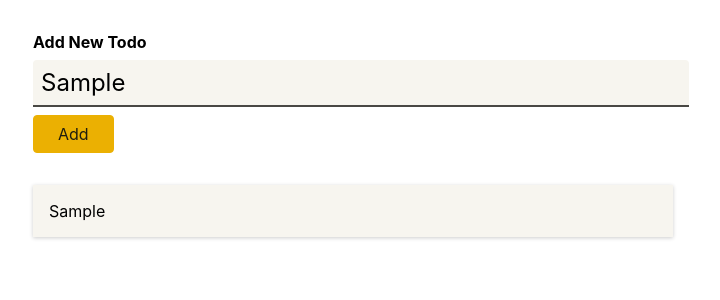
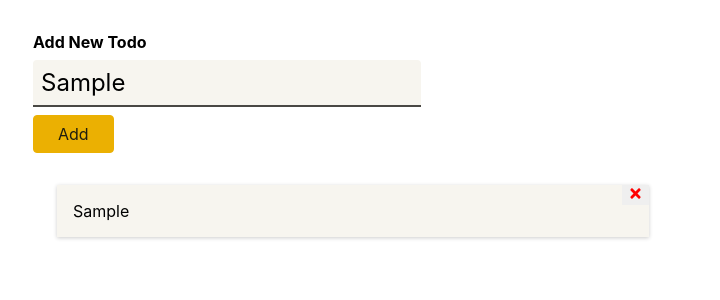
Before and after one commit to Babatunde-Segun/todo-app-, a React (Create React App) app: page / in a window 1280 px wide. Both pictures are taken after typing "Sample" into the empty fields and a click on the button "Add". Shown: the top 300 px of the page, without its empty margins (287-1007 px from the left). Built offline with nearby package versions, Linux system fonts and the light colour scheme.

Commit message:
ready for deployment

```diff
--- a/package.json
+++ b/package.json
@@ -10,6 +10,7 @@
     "@types/node": "^16.18.94",
     "@types/react": "^18.2.74",
     "@types/react-dom": "^18.2.23",
+    "framer-motion": "^11.0.28",
     "react": "^18.2.0",
     "react-dom": "^18.2.0",
     "react-scripts": "5.0.1",
--- /dev/null
+++ b/src/App.css
@@ -0,0 +1,3 @@
+body {
+  padding: 0 1%;
+}
--- a/src/App.tsx
+++ b/src/App.tsx
@@ -1,6 +1,7 @@
 import NewTodo from "./components/NewTodo";
 import Todos from "./components/Todos";
 import TodosContextProvider from "./store/todos-context";
+import "./App.css";
 
 function App() {
   return (
--- a/src/components/NewTodo.module.css
+++ b/src/components/NewTodo.module.css
@@ -1,5 +1,5 @@
 .form {
-  width: 40rem;
+  max-width: 40rem;
   margin: 2rem auto;
 }
 
@@ -11,7 +11,7 @@
 
 .form input {
   display: block;
-  width: 100%;
+  max-width: 80%;
   font: inherit;
   font-size: 1.5rem;
   padding: 0.5rem;
--- a/src/components/TodoList.module.css
+++ b/src/components/TodoList.module.css
@@ -1,6 +1,18 @@
 .item {
-  margin: 1rem 0;
+  margin: 1rem auto;
   box-shadow: 0 1px 4px rgba(0, 0, 0, 0.2);
   padding: 1rem;
   background-color: #f7f5ef;
+  position: relative;
+  overflow: hidden;
+
+  max-width: 35rem;
 }
+
+.close {
+  position: absolute;
+  top: 0;
+  right: 0;
+  border: none;
+  cursor: pointer;
+}
--- a/src/components/TodoList.tsx
+++ b/src/components/TodoList.tsx
@@ -1,6 +1,11 @@
 import React from "react";
 import classes from "./TodoList.module.css";
 import Todo from "../models/todo";
+import { FaTimes } from "react-icons/fa";
+import { AnimatePresence, motion } from "framer-motion";
+
+import { useContext } from "react";
+import { TodosContext } from "../store/todos-context";
 
 // use the a custom type to specifyy the prop type]
 const TodoList: React.FC<{
@@ -11,10 +16,25 @@ const TodoList: React.FC<{
   const handleDelete = (id: any) => {
     prop.deleteTodo(id);
   };
+
+  const todosCtx = useContext(TodosContext);
   return (
-    <li className={classes.item} onClick={() => handleDelete(prop.todo.id)}>
-      {prop.text}
-    </li>
+    <AnimatePresence>
+      <motion.li
+        initial={{ opacity: 0 }}
+        animate={{ opacity: 1 }}
+        exit={{ opacity: 0 }}
+        className={classes.item}
+      >
+        {prop.text}
+        <button
+          className={classes.close}
+          onClick={() => todosCtx.removeTodo(prop.todo.id)}
+        >
+          <FaTimes color='red' size={15} />
+        </button>
+      </motion.li>
+    </AnimatePresence>
   );
 };
 
--- a/src/components/Todos.module.css
+++ b/src/components/Todos.module.css
@@ -2,5 +2,5 @@
   list-style: none;
   margin: 2rem auto;
   padding: 0;
-  width: 40rem;
+  max-width: 40rem;
 }
```
Also changed, not shown: 1 other file (tests, documents, lock files or other folders).
